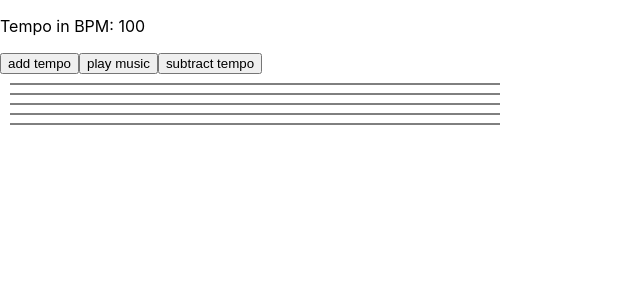
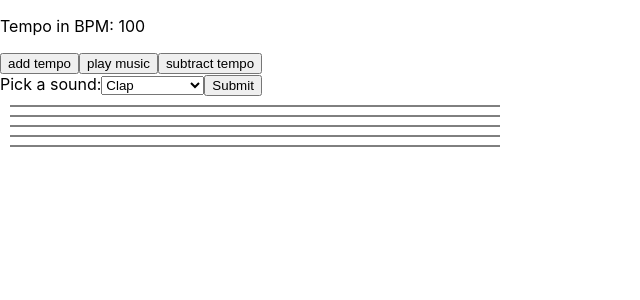
Before and after one commit to professional-pigeon/react-music-app, a React (Create React App) app: page / in a window 1280 px wide. Shown: the top 300 px of the page, without its empty margins (0-640 px from the left). Built offline with nearby package versions, Linux system fonts and the light colour scheme; no server answers.

Commit message:
make a dropdown to select instruments for metronome

```diff
--- a/src/components/Metronome.js
+++ b/src/components/Metronome.js
@@ -15,11 +15,15 @@ class Metronome extends React.Component {
     this.state = {
       tempo: 100,
       playing: false,
-      intervalID: 0
+      intervalID: 0,
+      instrument: "clap"
     }
+    this.handleChange = this.handleChange.bind(this);
+    this.changeInstrument = this.changeInstrument.bind(this);
   }
 
   interval = ""
+
 
 
   // lowBlock = new Howl({
@@ -49,33 +53,74 @@ class Metronome extends React.Component {
       playing: playingState
     })
     if (playingState) {
-      interval = setInterval(function(){sound.play('clap')}, (60000 / tempo))
+      interval = setInterval(function(){drumMachine.play(sound)}, (60000 / tempo))
       this.setState({
         intervalID: interval
       })
     } else {
-
       clearInterval(interval);
       this.setState({
         intervalID: 0
       })
-      console.log(interval)
     }
+  }
+
+  changeInstrument(event) {
+    console.log(event.target.value)
+    this.setState({
+      instrument: event.target.value
+    })
+  }
+
+  handleChange(event) {
+    event.preventDefault();
+    console.log("this happens")
   }
 
   render() {
     console.log(soundObjects.drumMachine.sprite)
     let useTempo = this.state.tempo
     let playState = this.state.playing
+    let playInstrument = this.state.instrument
+    console.log(playInstrument)
     return (
     <React.Fragment>
       <p>Tempo in BPM: {useTempo}</p>
       <button onClick={() => this.upTempo()}>add tempo</button>
-      <button onClick={() => this.playMetronome(drumMachine, useTempo, playState, this.state.intervalID)}>{this.state.playing ? "stop music" : "play music"}</button>
+      <button onClick={() => this.playMetronome(playInstrument, useTempo, playState, this.state.intervalID)}>{this.state.playing ? "stop music" : "play music"}</button>
       <button onClick={() => this.downTempo()}>subtract tempo</button>
+      <form onSubmit={this.handleChange}>
+        <label>Pick a sound:
+          <select value={playInstrument} onChange={this.changeInstrument}>
+            <option selected value="clap">Clap</option>
+            <option value="cowbell">Cowbell</option>
+            <option value="cymbal">Cymbal</option>
+            <option value="hihat_open">Open Hi-hat</option>
+            <option value="hihat_closed">Closed Hi-hat</option>
+          </select>
+        </label>
+        <input type="submit" value="Submit" />
+      </form>
     </React.Fragment>
     )
   }
 }
 
 export default Metronome;
+
+// cowbell: [0, 300],
+// conga_hi: [400, 300],
+// cymbal: [807, 3640],
+// conga_mid: [4455, 202],
+// conga_low: [4863, 343],
+// hihat_open: [5268, 706],
+// tom_hi: [6277, 206],
+// maracas: [6684, 53],
+// tom_mid: [7092, 263],
+// hihat_closed: [7496, 90],
+// tom_low: [7903, 370],
+// clave: [8307, 44],
+// clap: [8712, 208],
+// snare: [9116, 137],
+// rim: [9521, 36],
+// kick: [9929, 390]
```
